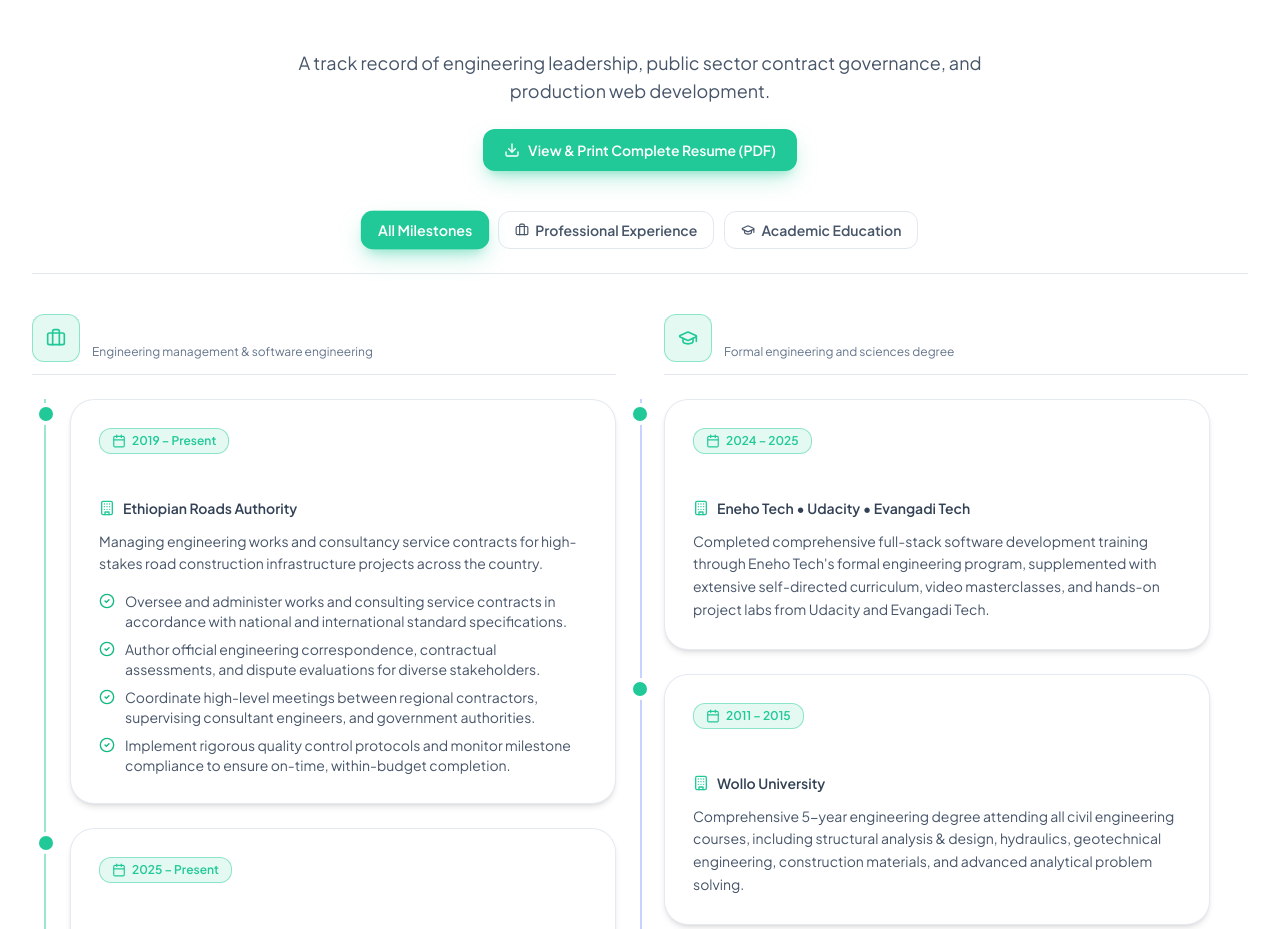
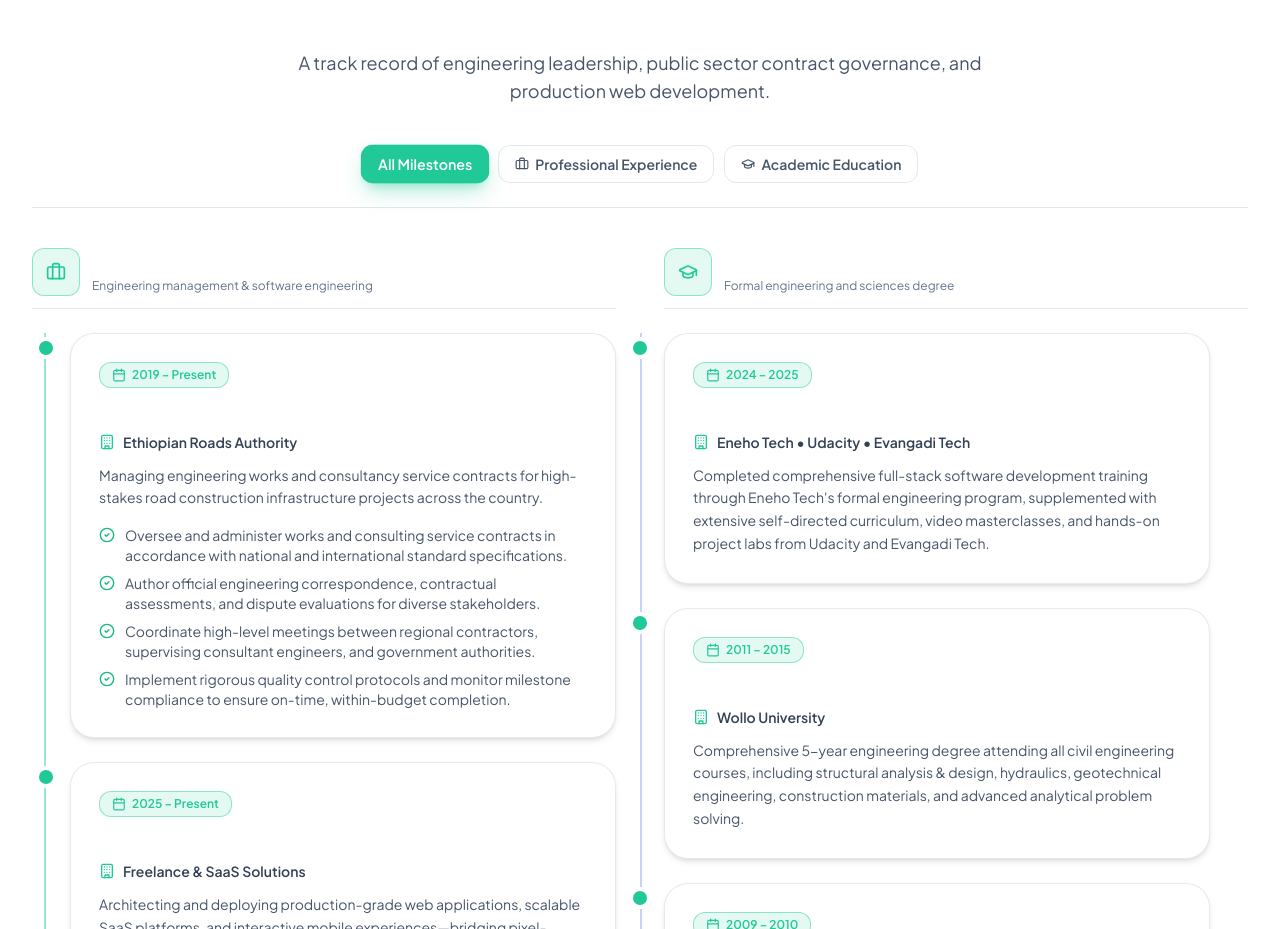
Before and after one commit to meseretshumye/Resume, a React (Vite) app: page / in a window 1280 px wide. Shown: the part 2580-3509 px from the top of the page. Built offline with nearby package versions, Linux system fonts and the light colour scheme.

Commit message:
style(experience): remove View & Print Complete Resume button from Experience section

```diff
--- a/src/components/ExperienceEducation.jsx
+++ b/src/components/ExperienceEducation.jsx
@@ -4,8 +4,7 @@ import {
   GraduationCap,
   Calendar,
   CheckCircle2,
-  Building,
-  Download
+  Building
 } from 'lucide-react';
 
 export default function ExperienceEducation({ experience = [], education = [], onOpenResume }) {
@@ -26,17 +25,6 @@ export default function ExperienceEducation({ experience = [], education = [], o
           <p className="mt-3 text-base sm:text-lg text-slate-600 dark:text-slate-300">
             A track record of engineering leadership, public sector contract governance, and production web development.
           </p>
-
-          {/* Quick Action to open printable resume */}
-          <div className="mt-6">
-            <button
-              onClick={onOpenResume}
-              className="inline-flex items-center gap-2 px-5 py-2.5 rounded-xl bg-indigo-600 hover:bg-indigo-500 active:bg-indigo-700 text-white font-semibold text-sm border border-indigo-500 hover:border-indigo-400 shadow-md shadow-indigo-600/20 hover:shadow-indigo-600/30 transition-all duration-150 cursor-pointer"
-            >
-              <Download className="w-4 h-4 text-white" />
-              <span>View &amp; Print Complete Resume (PDF)</span>
-            </button>
-          </div>
         </div>
 
         {/* View Toggle Tabs - Standardized with Thin 1px Borders */}
```
